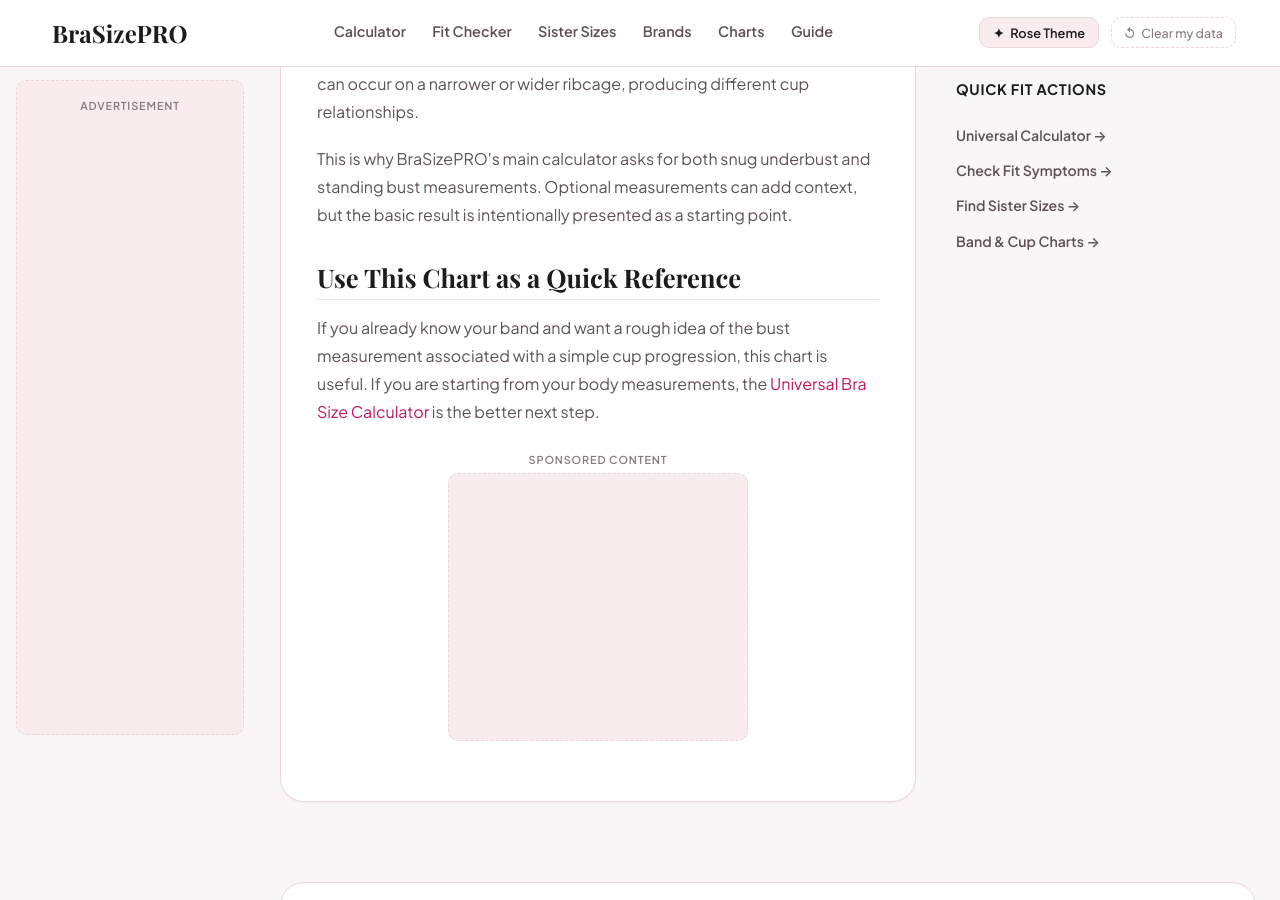
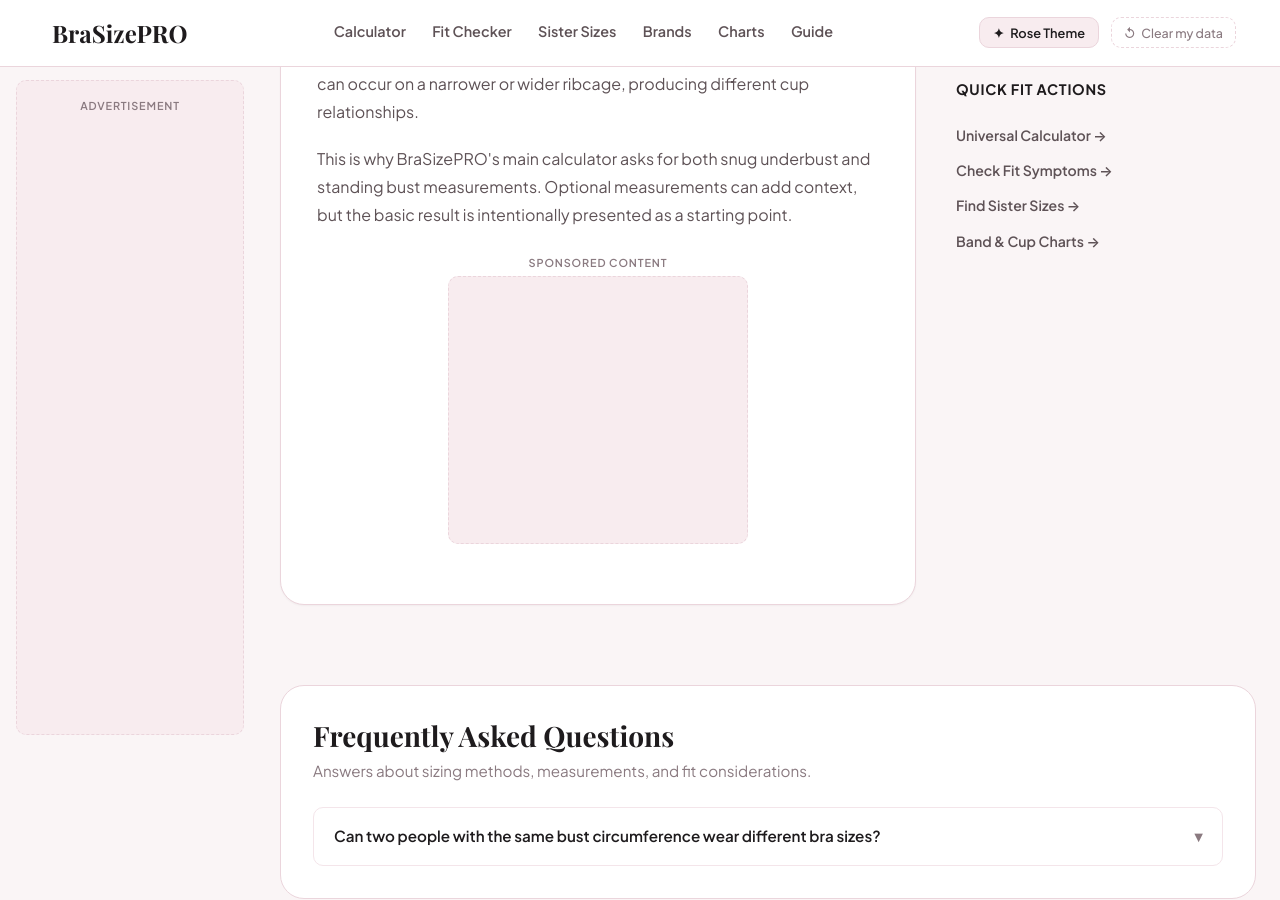
Before and after one commit to sharpedge74-cmyk/Bra-Size-Pro, a Jekyll site: the page built from bra-size-to-bust-size-chart.html, in a window 1280 px wide and 900 px high, scrolled down 1965 px. Built offline with Jekyll 4.4.1, drawn with Linux system fonts in a browser that asks for light colours; some web fonts are replaced.

Commit message:
Remove repetitive guide content

```diff
--- a/bra-size-to-bust-size-chart.html
+++ b/bra-size-to-bust-size-chart.html
@@ -47,6 +47,3 @@ faq:
 <h2>Why Bust Circumference Alone Is Not Enough</h2>
 <p>A bust circumference without an underbust measurement tells you very little about the band-and-cup combination. The same bust circumference can occur on a narrower or wider ribcage, producing different cup relationships.</p>
 <p>This is why BraSizePRO's main calculator asks for both snug underbust and standing bust measurements. Optional measurements can add context, but the basic result is intentionally presented as a starting point.</p>
-
-<h2>Use This Chart as a Quick Reference</h2>
-<p>If you already know your band and want a rough idea of the bust measurement associated with a simple cup progression, this chart is useful. If you are starting from your body measurements, the <a href="/bra-size-calculator">Universal Bra Size Calculator</a> is the better next step.</p>
```
